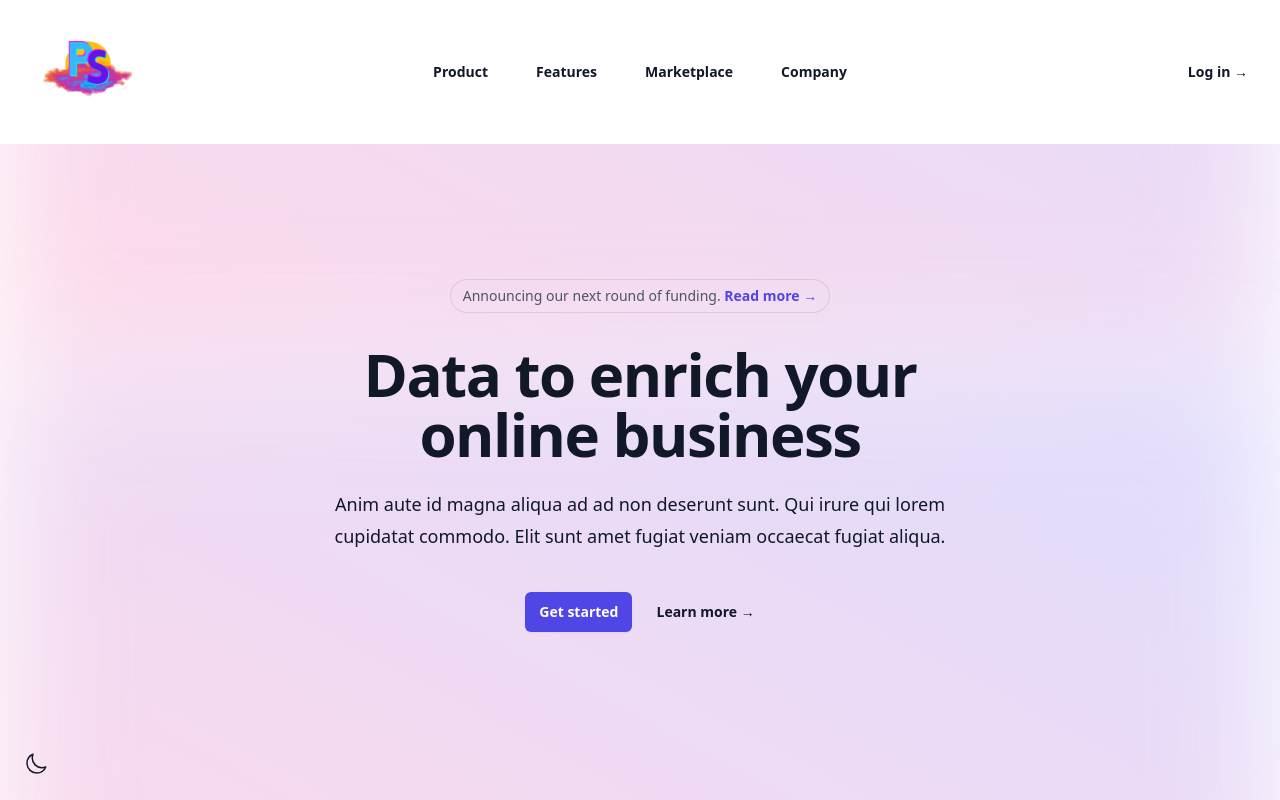
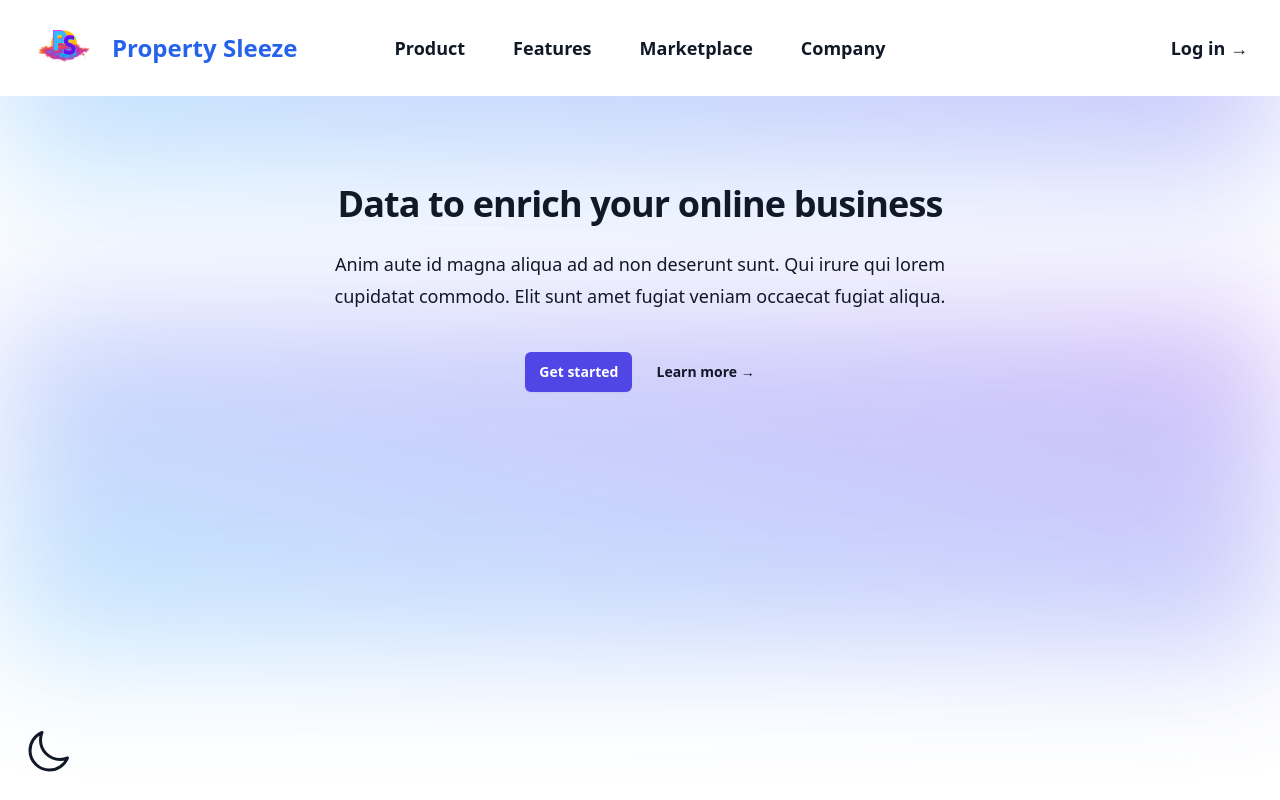
Before and after one commit to TheFifthNinja/PropertySleeze, a React (Vite) app in the folder Property-Sleeze/: page / in a window 1280 px wide. Shown: the top 800 px of the page. Built offline with nearby package versions, Linux system fonts and the light colour scheme.

Commit message:
More swag

```diff
--- a/Property-Sleeze/package.json
+++ b/Property-Sleeze/package.json
@@ -10,6 +10,8 @@
     "preview": "vite preview"
   },
   "dependencies": {
+    "@fortawesome/fontawesome-svg-core": "^6.6.0",
+    "@fortawesome/react-fontawesome": "^0.2.2",
     "@headlessui/react": "^2.1.2",
     "@heroicons/react": "^2.1.5",
     "react": "^18.3.1",
--- a/Property-Sleeze/src/App.jsx
+++ b/Property-Sleeze/src/App.jsx
@@ -29,19 +29,22 @@ export default function Example() {
 
   return (
     <div className={`bg-white dark:bg-gray-900 min-h-screen`}>
+      { /* Header bar. Need to move to its own file. */ }
       <header className="absolute inset-x-0 top-0 z-50">
-        <nav aria-label="Global" className={`flex items-center justify-between p-4 lg:px-8 ${darkMode ? 'bg-gray-800' : 'bg-white'}`}>
-          <div className="flex lg:flex-1">
-            <a href="#" className="-m-1.5 p-1.5">
-              <span className="sr-only">Your Company</span>
+        <nav aria-label="Global" className={`flex items-center justify-between p-4 custom:px-8 ${darkMode ? 'bg-gray-800' : 'bg-white'}`}>
+          <div className="flex items-center custom:flex-1">
+            <a href="/" className="flex items-center space-x-4">
               <img
                 alt="Company Logo"
                 src="/logo.png"
                 className="h-16 sm:h-20 md:h-24 lg:h-28 w-auto"
               />
+              <span className={`text-2xl md:text-3xl font-extrabold ${darkMode ? 'text-blue-400' : 'text-blue-600'} ml-4 whitespace-nowrap`}>
+                Property Sleeze
+              </span>
             </a>
           </div>
-          <div className="flex lg:hidden">
+          <div className="custom:hidden">
             <button
               type="button"
               onClick={() => setMobileMenuOpen(true)}
@@ -51,29 +54,28 @@ export default function Example() {
               <Bars3Icon aria-hidden="true" className="h-6 w-6" />
             </button>
           </div>
-          <div className="hidden lg:flex lg:gap-x-12">
+          <div className="hidden custom:flex custom:gap-x-12">
             {navigation.map((item) => (
-              <a key={item.name} href={item.href} className={`text-sm font-semibold leading-6 ${darkMode ? 'text-gray-100' : 'text-gray-900'}`}>
+              <a key={item.name} href={item.href} className={`text-lg font-semibold leading-6 ${darkMode ? 'text-gray-100' : 'text-gray-900'}`}>
                 {item.name}
               </a>
             ))}
           </div>
-          <div className="hidden lg:flex lg:flex-1 lg:justify-end">
-            <a href="#" className={`text-sm font-semibold leading-6 ${darkMode ? 'text-gray-100' : 'text-gray-900'}`}>
+          <div className="hidden custom:flex custom:flex-1 custom:justify-end">
+            <a href="#" className={`text-lg font-semibold leading-6 ${darkMode ? 'text-gray-100' : 'text-gray-900'}`}>
               Log in <span aria-hidden="true">&rarr;</span>
             </a>
           </div>
         </nav>
-        <Dialog open={mobileMenuOpen} onClose={setMobileMenuOpen} className="lg:hidden">
-          <div className="fixed inset-0 z-50" />
-          <DialogPanel className={`fixed inset-y-0 right-0 z-50 w-full overflow-y-auto px-6 py-6 sm:max-w-sm sm:ring-1 ${darkMode ? 'bg-gray-800 ring-gray-900/10' : 'bg-white ring-gray-900/10'}`}>
+        <Dialog open={mobileMenuOpen} onClose={() => setMobileMenuOpen(false)} className="custom:hidden">
+          <div className="fixed inset-0 bg-black/30" aria-hidden="true" />
+          <DialogPanel className={`fixed inset-y-0 right-0 z-50 w-80 max-w-xs overflow-y-auto px-6 py-6 sm:ring-1 ${darkMode ? 'bg-gray-800 ring-gray-900/10' : 'bg-white ring-gray-900/10'}`}>
             <div className="flex items-center justify-between">
-              <a href="#" className="-m-1.5 p-1.5">
-                <span className="sr-only">Your Company</span>
+              <a href="#" className="-m-1.5 p-1.5 flex items-center space-x-4">
                 <img
                   alt="Company Logo"
-                  src="logo.png"
-                  className="h-8 w-auto"
+                  src="/logo.png"
+                  className="h-16 sm:h-20 md:h-24 lg:h-28 w-auto align-middle"
                 />
               </a>
               <button
@@ -112,10 +114,11 @@ export default function Example() {
         </Dialog>
       </header>
 
-      <main className={`relative isolate px-6 pt-14 lg:px-8 ${darkMode ? 'bg-gray-900 text-gray-100' : 'bg-white text-gray-900'}`}>
+      { /* Main content */ }
+      <main className={`relative isolate px-6 pt-14 custom:px-8 ${darkMode ? 'bg-gray-900 text-gray-100' : 'bg-white text-gray-900'}`}>
         <div
           aria-hidden="true"
-          className={`absolute inset-x-0 -top-40 -z-10 transform-gpu overflow-hidden blur-3xl sm:-top-80 ${darkMode ? 'bg-gradient-to-tr from-[#ff80b5] to-[#9089fc] opacity-30' : 'bg-gradient-to-tr from-[#ff80b5] to-[#9089fc] opacity-30'}`}
+          className={`absolute inset-x-0 -top-40 -z-10 transform-gpu overflow-hidden blur-3xl sm:-top-80 ${darkMode ? 'bg-gradient-to-tr from-[#38b6ff] to-[#5e17eb] opacity-30' : 'bg-gradient-to-tr from-[#38b6ff] to-[#5e17eb] opacity-30'}`}
         >
           <div
             style={{
@@ -158,7 +161,7 @@ export default function Example() {
         </div>
         <div
           aria-hidden="true"
-          className={`absolute inset-x-0 top-[calc(100%-13rem)] -z-10 transform-gpu overflow-hidden blur-3xl sm:top-[calc(100%-30rem)] ${darkMode ? 'bg-gradient-to-tr from-[#ff80b5] to-[#9089fc] opacity-30' : 'bg-gradient-to-tr from-[#ff80b5] to-[#9089fc] opacity-30'}`}
+          className={`absolute inset-x-0 top-[calc(100%-13rem)] -z-10 transform-gpu overflow-hidden blur-3xl sm:top-[calc(100%-30rem)] ${darkMode ? 'bg-gradient-to-tr from-[#38b6ff] to-[#5e17eb] opacity-30' : 'bg-gradient-to-tr from-[#38b6ff] to-[#5e17eb] opacity-30'}`}
         >
           <div
             style={{
@@ -177,9 +180,9 @@ export default function Example() {
         className={`fixed bottom-6 left-6 text-gray-900 dark:text-gray-100`}
       >
         {darkMode ? (
-          <SunIcon aria-hidden="true" className="h-6 w-6" />
+          <SunIcon aria-hidden="true" className="h-12 w-12" />
         ) : (
-          <MoonIcon aria-hidden="true" className="h-6 w-6" />
+          <MoonIcon aria-hidden="true" className="h-12 w-12" />
         )}
       </button>
     </div>
--- a/Property-Sleeze/tailwind.config.js
+++ b/Property-Sleeze/tailwind.config.js
@@ -6,7 +6,11 @@ export default {
   ],
   darkMode: 'class', // Enable dark mode using class strategy
   theme: {
-    extend: {},
+    screens: {
+      'custom': '1200px',
+    },
   },
-  plugins: [],
+  plugins: [require('@tailwindcss/forms'),
+  require('@tailwindcss/typography'),
+  require('@tailwindcss/aspect-ratio')],
 }
```
Also changed, not shown: 1 other file (tests, documents, lock files or other folders).
